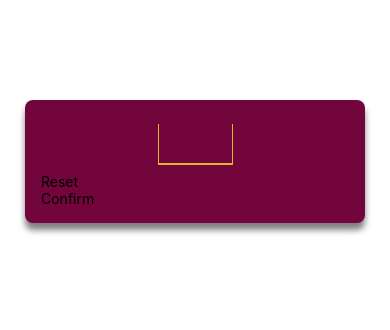
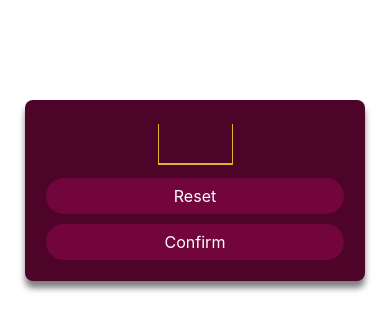
Before and after one commit to BaseBenjamin13/guess-my-number, a React Native app: screen / in a window 390 px wide. Shown: the top 330 px of the page. Built offline with nearby package versions, Linux system fonts and the light colour scheme.

Commit message:
added styling, pressable, and press-animation to button

```diff
--- a/components/PrimaryButton.js
+++ b/components/PrimaryButton.js
@@ -1,12 +1,48 @@
 
-import { View, Text } from 'react-native';
+import { View, Text, Pressable, StyleSheet } from 'react-native';
 
 function PrimaryButton({ children }) {
+
+    const pressHandler = () => console.log('pressed');
+
     return (
-        <View>
-            <Text>{children}</Text>
+        <View style={styles.buttonOuterContainer}>
+            <Pressable
+                style={({ pressed }) => pressed ?
+                    [styles.pressed, styles.buttonInnerConstainer]
+                    : styles.buttonInnerConstainer}
+                onPress={pressHandler}
+                android_ripple={{ color: '#640233' }}
+            >
+                <Text style={styles.buttonText}>{children}</Text>
+            </Pressable>
         </View>
-     )
+    )
 }
 
-export default PrimaryButton
+export default PrimaryButton;
+
+const styles = StyleSheet.create({
+    buttonOuterContainer: {
+        borderRadius: 28,
+        margin: 5,
+        overflow: 'hidden',
+    },
+    buttonInnerConstainer: {
+        backgroundColor: '#72063c',
+        paddingVertical: 8,
+        paddingHorizontal: 16,
+        shadowColor: 'black',
+        shadowOffset: { width: 0, height: 7 },
+        shadowRadius: 6,
+        shadowOpacity: 0.5,
+    },
+    buttonText: {
+        fontSize: 16,
+        color: 'white',
+        textAlign: 'center',
+    },
+    pressed: {
+        opacity: 0.75,
+    },
+})
--- a/screens/StartGameScreen.js
+++ b/screens/StartGameScreen.js
@@ -24,7 +24,7 @@
         marginTop: 100,
         marginHorizontal: 25,
         padding: 16,
-        backgroundColor: '#72063c',
+        backgroundColor: '#4e0329',
         borderRadius: 8,
         elevation: 8,// for android
         shadowColor: 'black',
```
